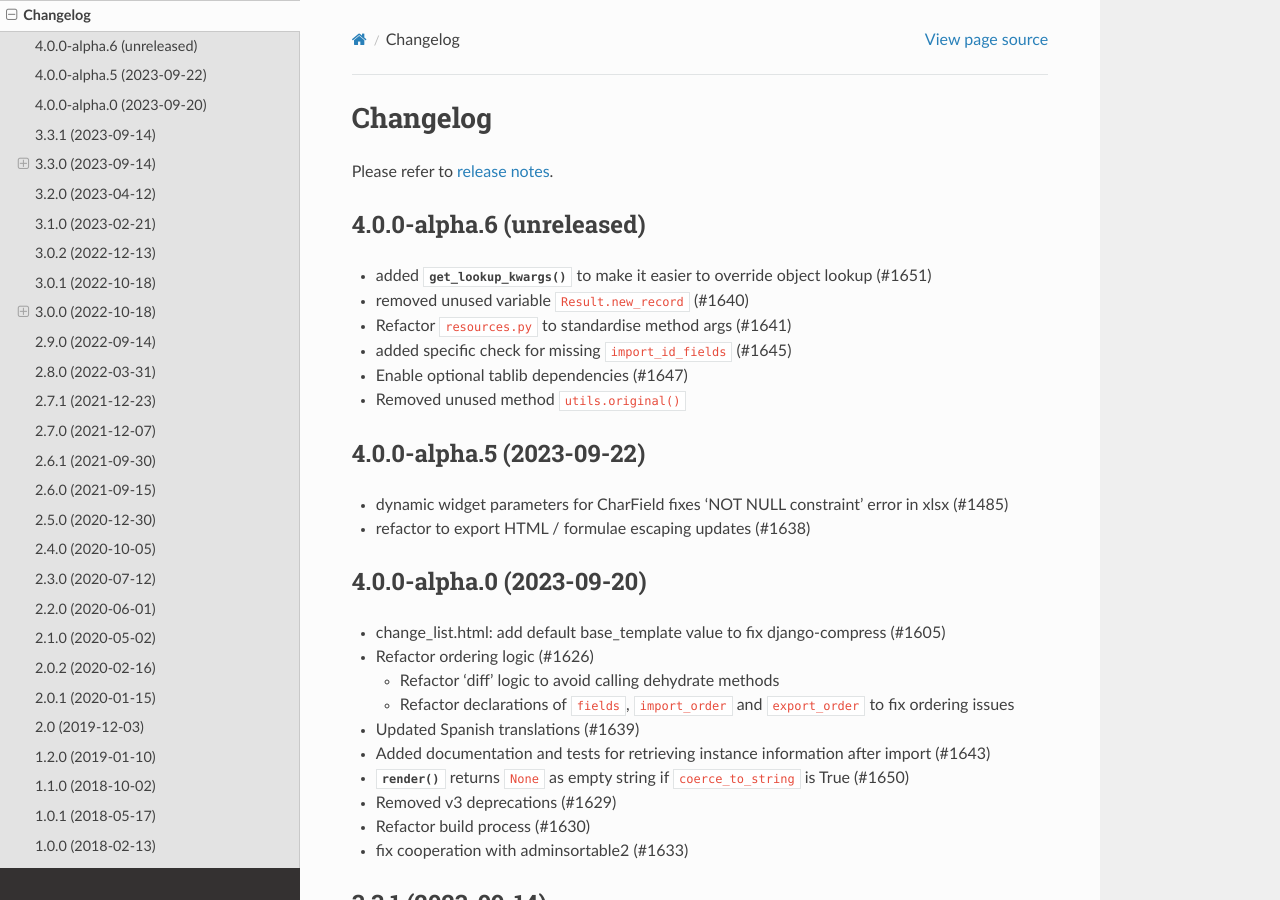
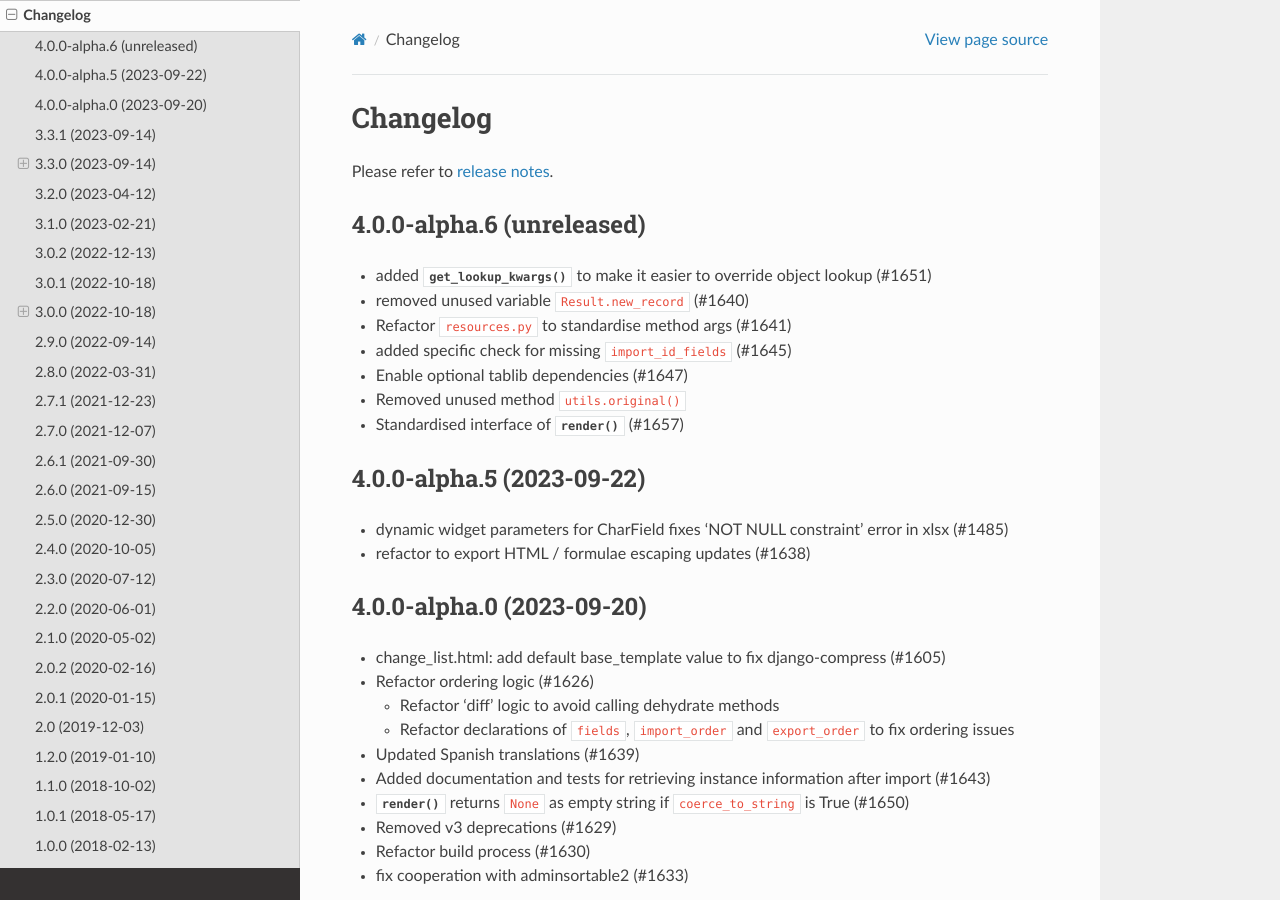
Before and after one commit to django-import-export/django-import-export, a Sphinx documentation site: the page built from docs/changelog.rst, in a window 1280 px wide and 900 px high. Built offline with Sphinx 7.4.7 and the Read the Docs theme 2.0.0, drawn with Linux system fonts in a browser that asks for light colours; pages that are not in the unit, such as notebooks, are missing from menus; the version number could not be read and is left out.

Commit message:
updated changelog

```diff
--- a/docs/changelog.rst
+++ b/docs/changelog.rst
@@ -13,6 +13,7 @@ Please refer to :doc:`release notes<release_notes>`.
 - added specific check for missing ``import_id_fields`` (#1645)
 - Enable optional tablib dependencies (#1647)
 - Removed unused method ``utils.original()``
+- Standardised interface of :meth:`~import_export.widgets.Widget.render` (#1657)
 
 4.0.0-alpha.5 (2023-09-22)
 --------------------------
```
